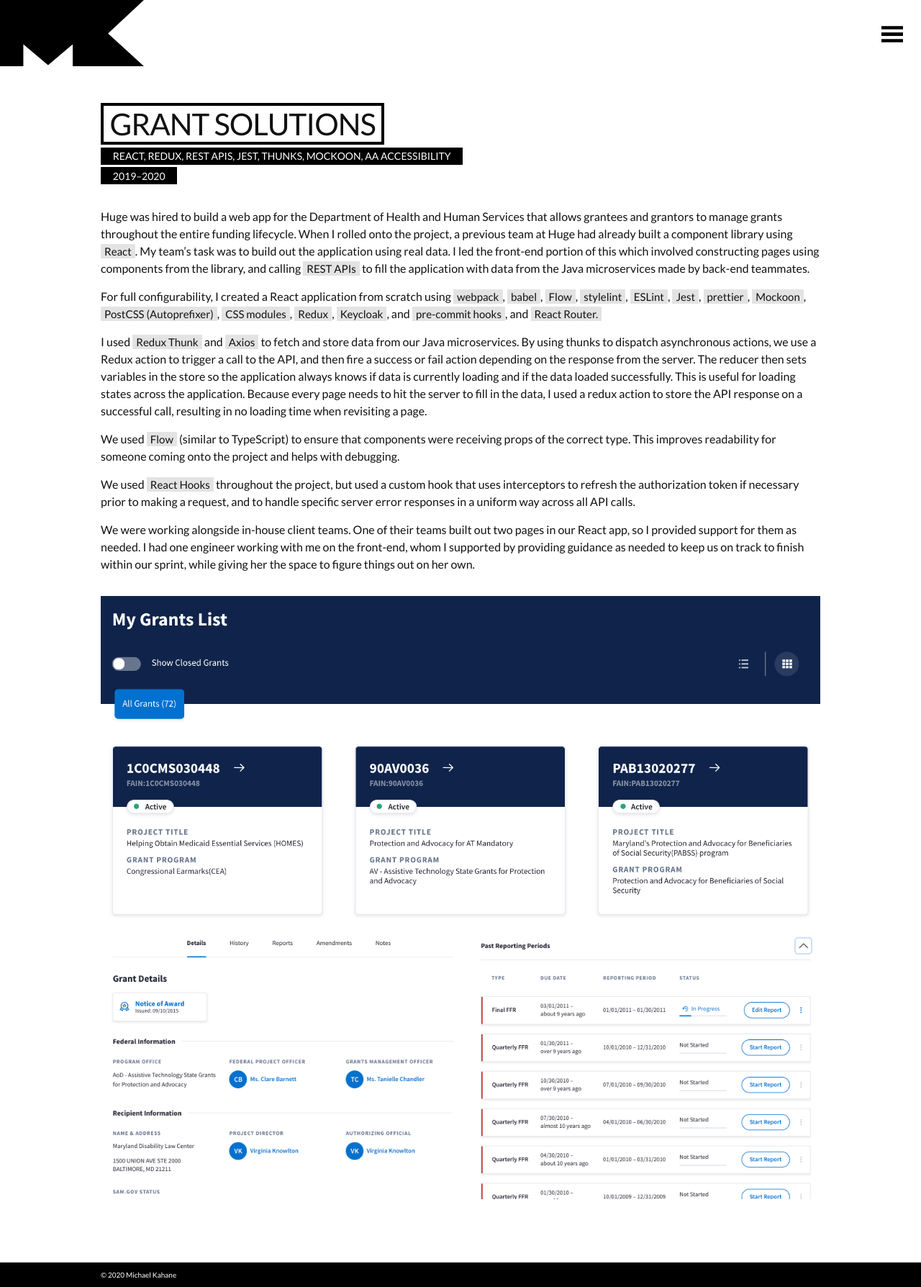
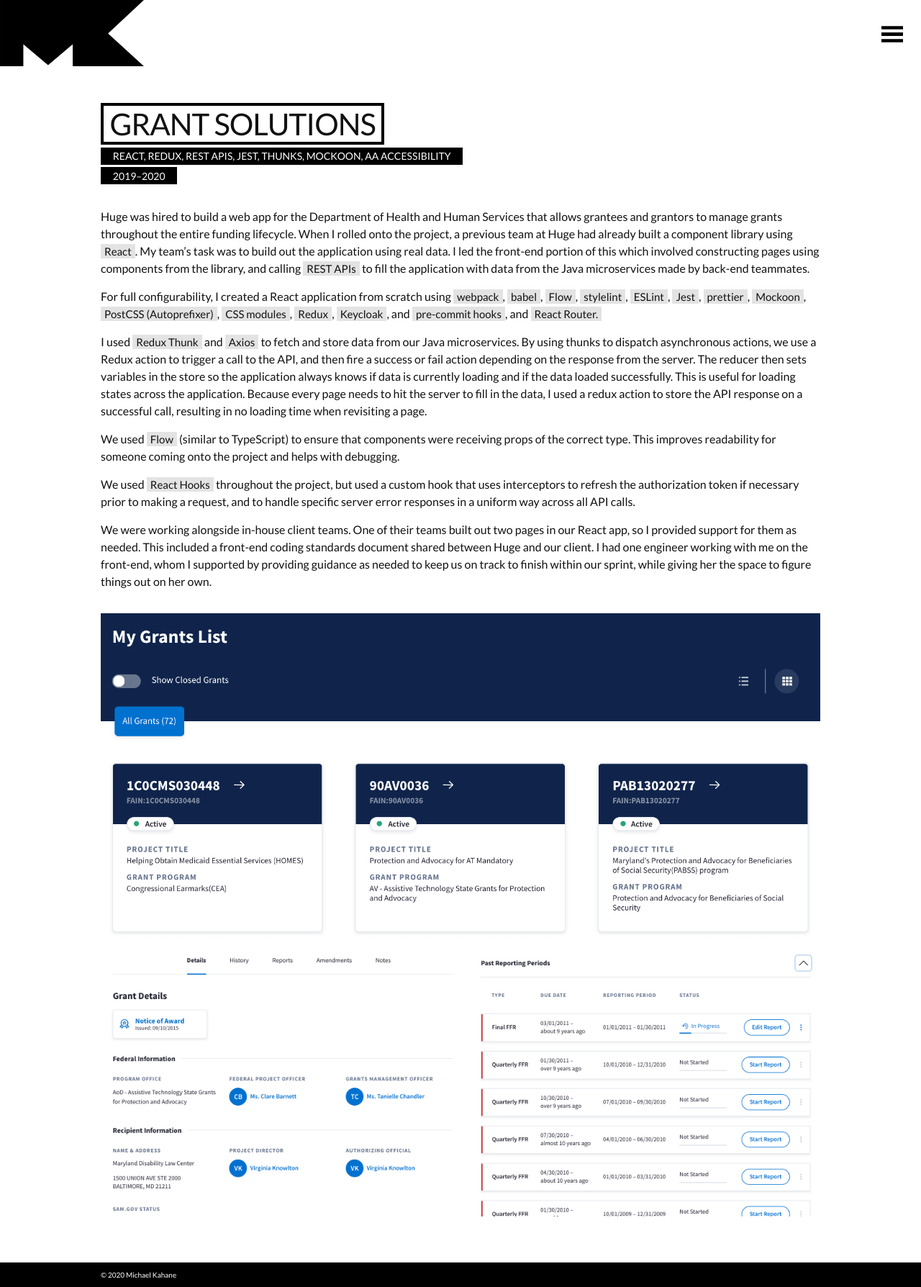
Before and after one commit to LordOfCorners/lordofcorners.github.io, a Jekyll site: the page built from _posts/2016-05-29-grant-solutions.markdown, in a window 1280 px wide. Shown: the whole page at 72% size. Built offline with Jekyll 4.4.1, drawn with Linux system fonts in a browser that asks for light colours.

Commit message:
Added coding standards document

```diff
--- a/_posts/2016-05-29-grant-solutions.markdown
+++ b/_posts/2016-05-29-grant-solutions.markdown
@@ -20,6 +20,6 @@
 
 We used `React Hooks` throughout the project, but used a custom hook that uses interceptors to refresh the authorization token if necessary prior to making a request, and to handle specific server error responses in a uniform way across all API calls.
 
-We were working alongside in-house client teams. One of their teams built out two pages in our React app, so I provided support for them as needed. I had one engineer working with me on the front-end, whom I supported by providing guidance as needed to keep us on track to finish within our sprint, while giving her the space to figure things out on her own.
+We were working alongside in-house client teams. One of their teams built out two pages in our React app, so I provided support for them as needed. This included a front-end coding standards document shared between Huge and our client. I had one engineer working with me on the front-end, whom I supported by providing guidance as needed to keep us on track to finish within our sprint, while giving her the space to figure things out on her own.
 
 {% include image-row.html image1="portfolio/gs/grants-list.png" image2="portfolio/gs/grant-detail.png" image3="portfolio/gs/grant-reports.png" %}
```
